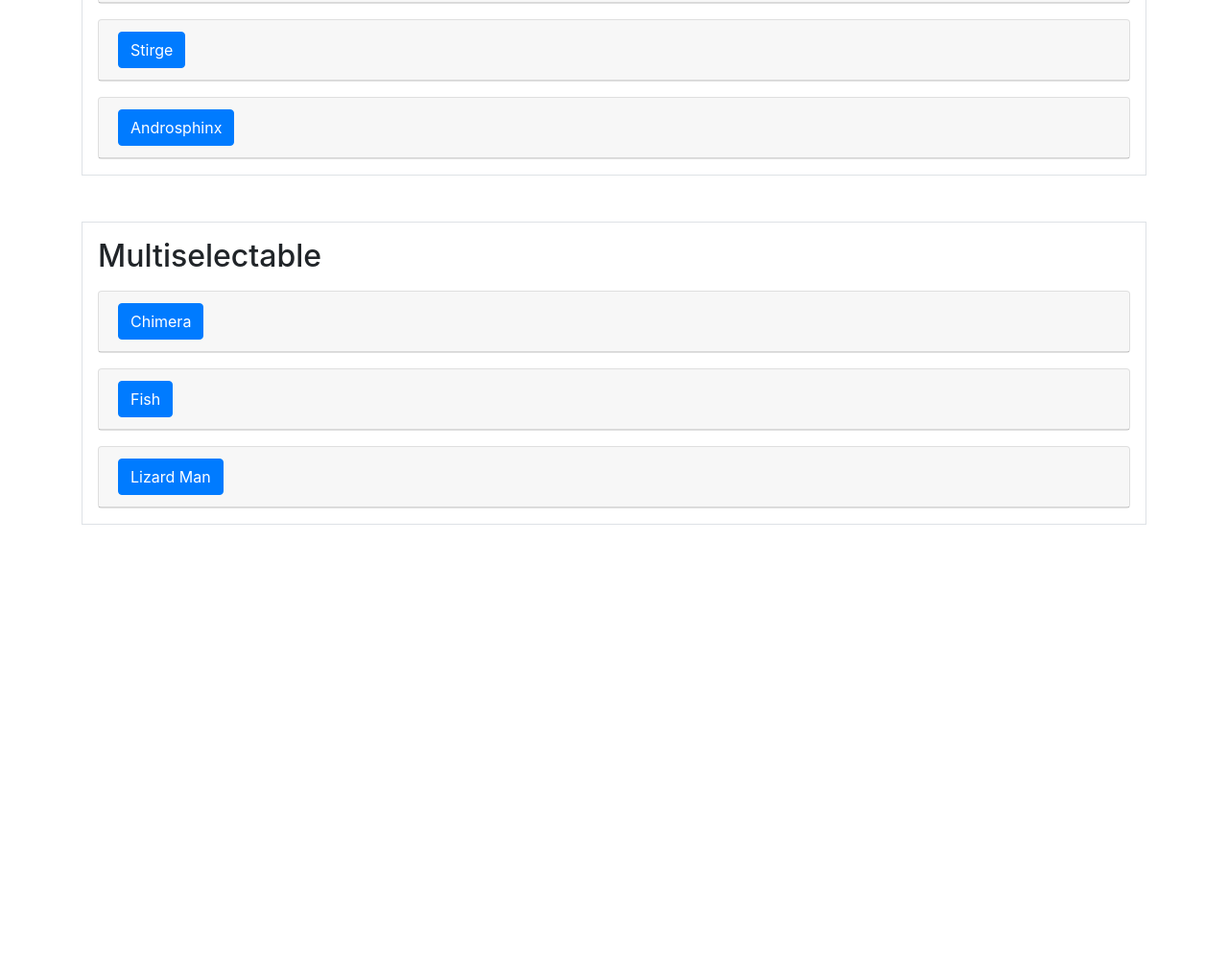
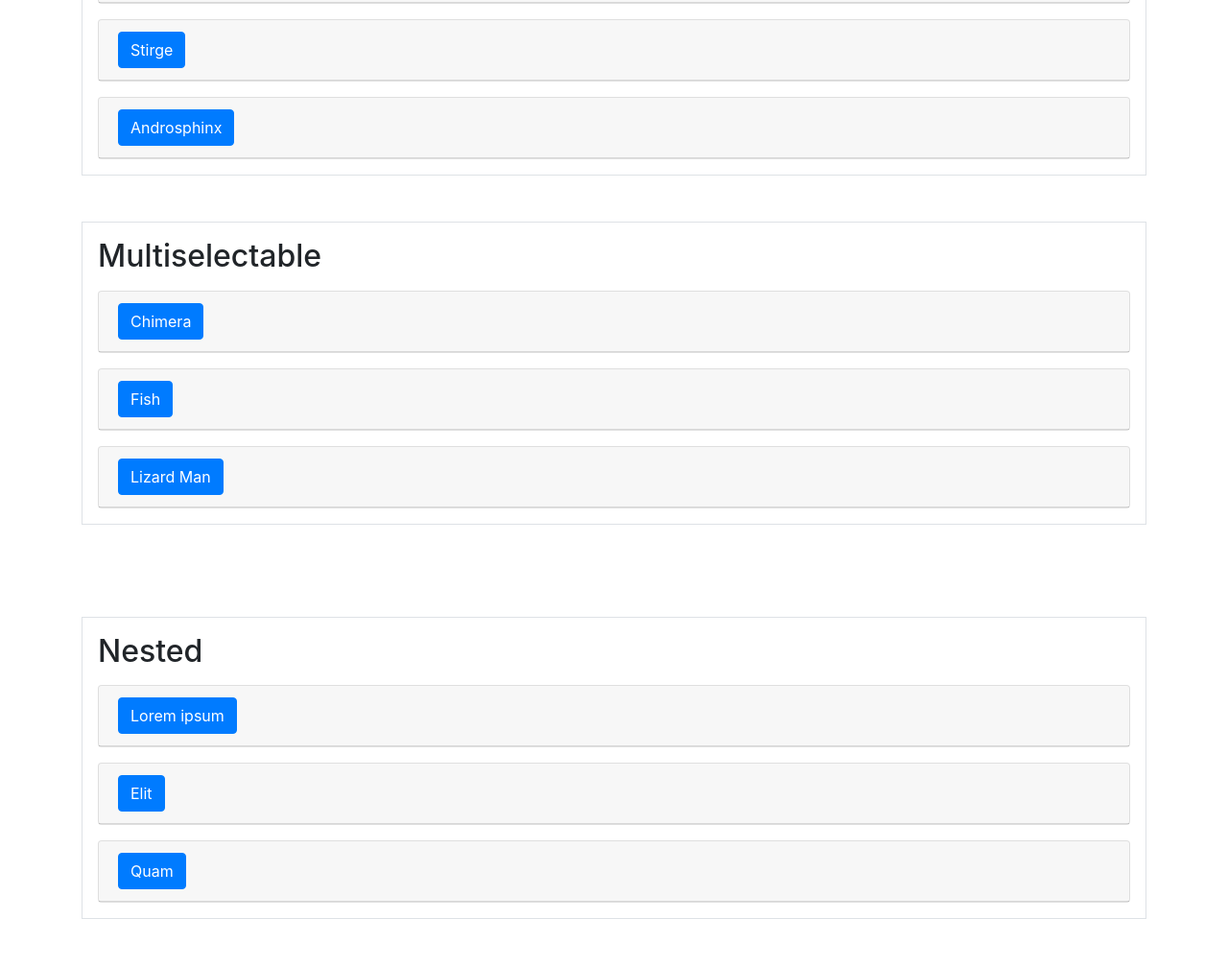
Before and after one commit to 19h47/19h47-accordion, a website: page index.html in a window 1280 px wide. Shown: the part 1691-2698 px from the top of the page at 96% size. Before the commit the page ends 2334 px from the top, so only its background shows below. Drawn offline with nearby package versions, Linux system fonts and the light colour scheme; files that its build step writes are made by us from their sources.

Commit message:
:bug: Remove event bubbling

```diff
--- a/index.html
+++ b/index.html
@@ -462,6 +462,115 @@ accordion.init();</code></pre>
 						</div>
 					</div>
 				</div>
+
+				<div class="col-12 my-5">
+					<div class="border p-3">
+						<h2 class="mb-3">Nested</h2>
+
+						<div class="js-accordion">
+							<div
+								id="lorem"
+								class="card js-accordion-panel my-3"
+								data-accordion-open="false"
+								data-accordion-deselect="true"
+							>
+								<div class="card-header">
+									<button
+										class="btn btn-primary js-accordion-header"
+										type="button"
+										aria-expanded="false"
+										aria-controls="lorem-body"
+									>
+										Lorem ipsum
+									</button>
+								</div>
+
+								<div id="lorem-body" class="js-accordion-body">
+									<div class="card-body js-accordion-inner">
+										<p>Dolor sit, amet consectetur adipisicing elit.</p>
+
+										<div class="js-accordion">
+											<div
+												id="porro"
+												class="card js-accordion-panel my-3"
+												data-accordion-open="false"
+												data-accordion-deselect="true"
+											>
+												<div class="card-header">
+													<button
+														class="btn btn-primary js-accordion-header"
+														type="button"
+														aria-expanded="false"
+														aria-controls="porro-body"
+													>
+														Porro
+													</button>
+												</div>
+
+												<div id="porro-body" class="js-accordion-body">
+													<div class="card-body js-accordion-inner">
+														Porro magnam dolorem maxime odio nulla
+														autem, sed veritatis sit possimus?
+													</div>
+												</div>
+											</div>
+										</div>
+									</div>
+								</div>
+							</div>
+
+							<div
+								id="elit"
+								class="card js-accordion-panel my-3"
+								data-accordion-open="false"
+								data-accordion-deselect="true"
+							>
+								<div class="card-header">
+									<button
+										type="button"
+										class="btn btn-primary js-accordion-header"
+										aria-expanded="true"
+										aria-controls="elit-body"
+									>
+										Elit
+									</button>
+								</div>
+
+								<div id="elit-body" class="js-accordion-body">
+									<div class="card-body js-accordion-inner">
+										Nihil iure suscipit reprehenderit nisi eaque at veniam
+										dolorem officiis omnis quam perferendis.
+									</div>
+								</div>
+							</div>
+
+							<div
+								id="quam"
+								class="card js-accordion-panel mt-3"
+								data-accordion-open="false"
+								data-accordion-deselect="true"
+							>
+								<div class="card-header">
+									<button
+										type="button"
+										class="btn btn-primary js-accordion-header has-decor"
+										aria-expanded="false"
+										aria-controls="quam-body"
+									>
+										Quam
+									</button>
+								</div>
+
+								<div id="quam-body" class="js-accordion-body">
+									<div class="card-body js-accordion-inner">
+										Ipsam quisquam distinctio, esse fugiat facere. Consectetur,
+										eius laboriosam.
+									</div>
+								</div>
+							</div>
+						</div>
+					</div>
+				</div>
 			</div>
 		</div>
 		<script src="https://cdnjs.cloudflare.com/ajax/libs/prism/1.22.0/prism.min.js"></script>
--- a/package.json
+++ b/package.json
@@ -1,6 +1,6 @@
 {
 	"name": "@19h47/accordion",
-	"version": "4.4.0",
+	"version": "4.5.0",
 	"description": "Accordion",
 	"main": "dist/main.js",
 	"scripts": {
--- a/src/utils.js
+++ b/src/utils.js
@@ -25,7 +25,7 @@ export const setActive = element => element.classList.add('is-active');
  */
 export const dispatchEvent = (target, details, name) => {
 	const event = new CustomEvent(`Panel.${name}`, {
-		bubbles: true,
+		bubbles: false,
 		cancelable: true,
 		detail: details,
 	});
```
Also changed, not shown: docs/index.html (+1 -1 lines), docs/main.js, 1 other file.
